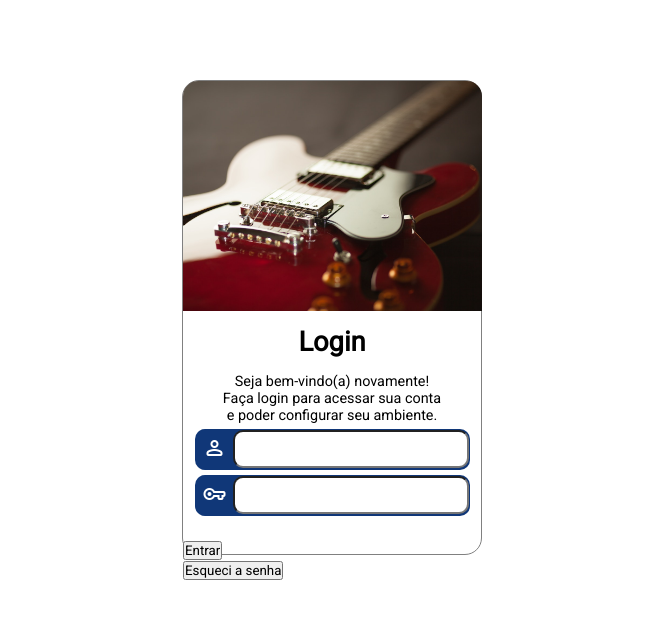
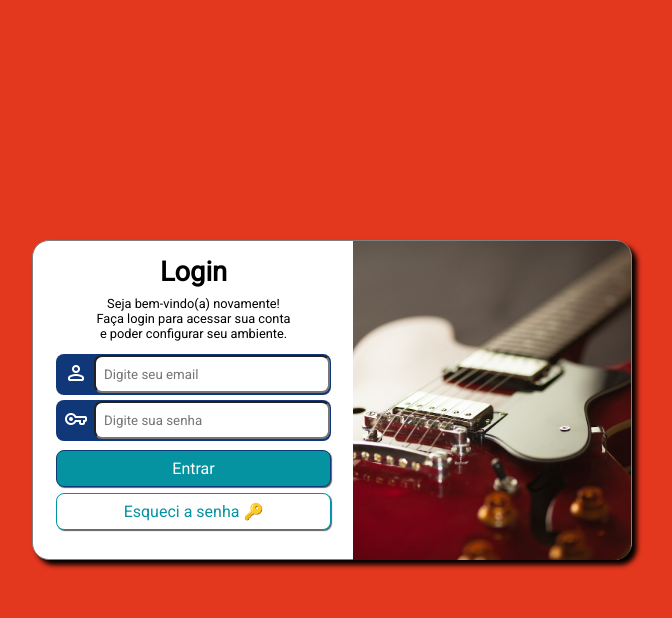
Before and after one commit to danielmrz-dev/Projeto-Login, a plain HTML site: page index.html in a window 1280 px wide. Shown: the whole page, without its empty margins (308-980 px from the left). Drawn offline with nearby package versions, Linux system fonts and the light colour scheme.

Commit message:
tela de login

```diff
--- a/index.html
+++ b/index.html
@@ -19,19 +19,21 @@
                 <form action="login.php" method="post">
 
                     <div class="form">
-                        <label for="iusuario"><span class="material-symbols-rounded" >person</span></label>
-                        <input type="text" name="usuario" id="iusuario" minlength="4" size="30" required>
+                        <label for="iusuario"><span class="material-symbols-rounded">person</span></label>
+                        <input type="email" name="usuario" id="iusuario" minlength="4" size="30" required placeholder="Digite seu email">
                         <br>
                     </div>
                     <div class="form">
-                        <label for="isenha"><span class="material-symbols-rounded" >vpn_key</span></label>
-                        <input type="password" name="senha" id="isenha" minlength="4" size="30" required>
+                        <label for="isenha"><span class="material-symbols-rounded">vpn_key</span></label>
+                        <input type="password" name="senha" id="isenha" minlength="4" size="30" required placeholder="Digite sua senha">
                     </div>
 
                     <br>
 
-                    <input type="submit" value="Entrar"> <br>
-                    <input type="button" value="Esqueci a senha">
+                    <div class="buttons">
+                        <input type="submit" value="Entrar" class="button1"> <br>
+                        <input type="button" value="Esqueci a senha 🔑" class="button2">
+                    </div>
                 </form>
             </div>
         </section>
--- a/style.css
+++ b/style.css
@@ -26,16 +26,25 @@
     font-family: var(--roboto), sans-serif;
 }
 
+body {
+    background-color: var(--color05);
+    display: flex;
+    min-height: 100vh;
+    align-items: center;
+    justify-content: center;
+}
+
 section#login {
     border: 1px solid grey;
+    background-color: white;
     width: 300px;
-    height: 475px;
-    margin: 10vh auto;
+    height: 480px;
     border-radius: 17px;
+    box-shadow: 5px 5px 5px black;
 }
 
 div#imagem {
-    height: 230px;
+    height: 170px;
     width: 299px;
     background: url('imagens/guitar.jpg') center center no-repeat scroll;
     background-size: cover;
@@ -50,29 +59,29 @@ div#formulario > h1 {
 }
 
 div#formulario > p {
-    font-size: .9em;
+    font-size: .8em;
     text-align: center;
-    padding: 15px 0 0 0;
+    padding: 8px 0 8px 0;
 }
 
 div.form {
     background-color: var(--color02);
     width: 275px;
     height: 41px;
-    border-radius: 10px;
-    margin: 5px auto;
+    border-radius: 8px;
+    margin: 5px auto 0;
     position: relative;
 }
 
 input#iusuario, input#isenha {
     width: 236px;
     height: 38px;
-    border-radius: 10px;
+    border-radius: 8px;
+    padding-left: 8px;
     position: absolute;
 
     top: 1px;
     left: 38px;
-
 }
 
 span {
@@ -81,3 +90,76 @@ span {
     width: 20px;
     color: white;
 }
+
+.buttons {
+    margin-top: -10px;
+    text-align: center;
+}
+
+.button1, .button2 {
+    font-size: 1em;
+    color: var(--color03);
+    width: 275px;
+    margin: 0 0 6px 0;
+    border-radius: 8px;
+    padding: 8px;
+    box-shadow: 1px 1px 1px rgba(0, 0, 0, 0.623);
+}
+
+.button1 {
+    border: 1px solid var(--color02);
+    background-color: var(--color03);
+    color: white;
+}
+
+.button2 {
+    border: 1px solid var(--color03);
+    background-color: white;
+    font-size: 1em;
+}
+
+.button1:hover {
+    background-color: #04565f;
+}
+
+.button2:hover {
+    background-color: #04565f;
+    color: white;
+}
+
+@media screen and (min-width: 768px) {
+    section#login {
+        display: flex;
+        width: 600px;
+        height: 320px;
+    }
+
+    div#imagem {
+        height: 319px;
+        width: 280px;
+        background: url('imagens/guitar.jpg') center center no-repeat scroll;
+        background-size: cover;
+        border-radius: 15px 0 0 15px;
+    }
+
+    div#formulario {
+        padding-left: 23px;
+    }
+
+}
+
+@media screen and (min-width: 992px) {
+    section#login {
+        display: flex;
+        flex-direction: row-reverse;
+    }
+
+    div#imagem {
+        border-radius: 0 15px 15px 0;
+    }
+
+    div#formulario {
+        padding-right: 22px;
+    }
+
+}
```
